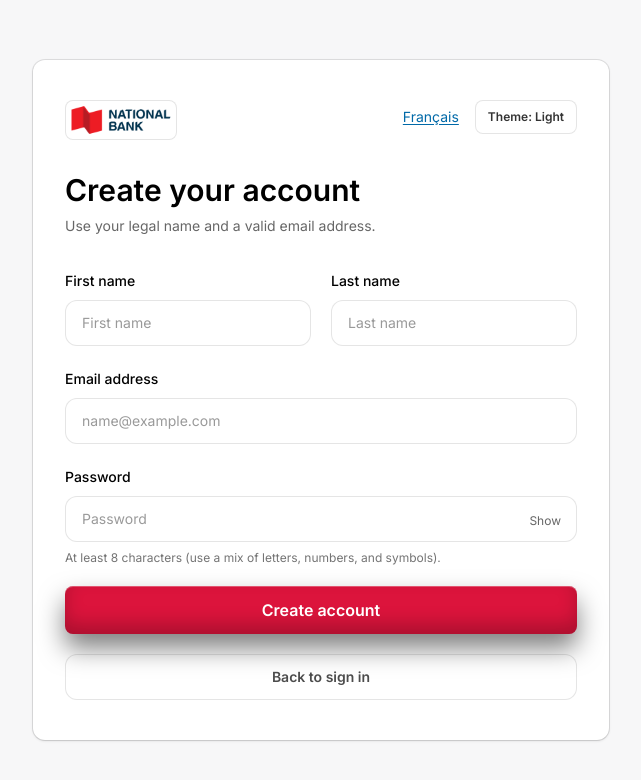
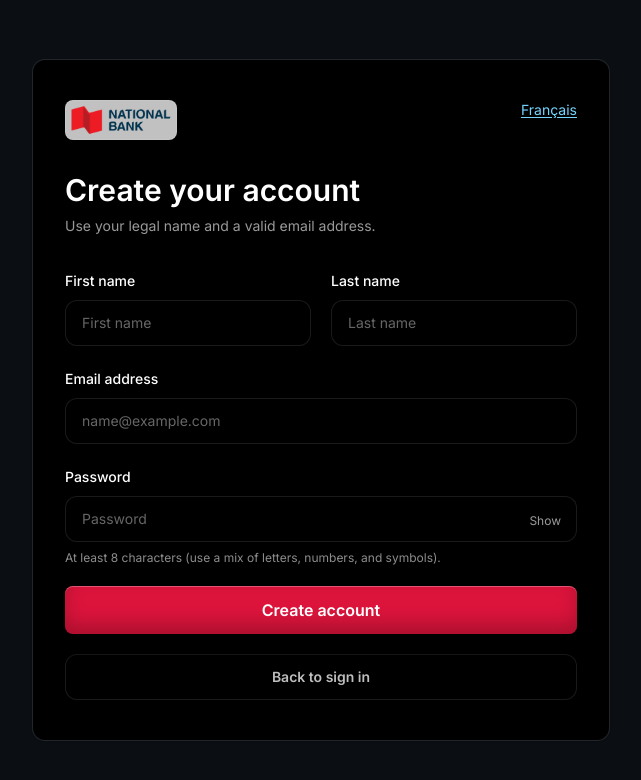
Before and after one commit to Aram-az/MarketPulse, a React app in the folder frontend/: page /account/create in a window 1280 px wide. Shown: the top 780 px of the page, without its empty margins (319-960 px from the left). Built offline with nearby package versions, Linux system fonts and the light colour scheme; the HTML template or start-up script is replaced by a standard one.

Commit message:
making the background for login only black to fit theme

```diff
--- a/frontend/src/pages/Login.tsx
+++ b/frontend/src/pages/Login.tsx
@@ -1,4 +1,4 @@
-import { useMemo, useRef, useState } from "react";
+import { useEffect, useMemo, useRef, useState } from "react";
 import { useNavigate } from "react-router-dom";
 import { useTheme } from "../theme/ThemeContext";
 
@@ -6,7 +6,11 @@ type Lang = "en" | "fr";
 
 export default function LoginPage() {
   const navigate = useNavigate();
-  const { theme, toggleTheme } = useTheme(); // app-wide theme
+  const { setTheme } = useTheme();
+
+  useEffect(() => {
+    setTheme("dark");
+  }, [setTheme]);
 
   const [lang, setLang] = useState<Lang>("en");
 
@@ -20,23 +24,21 @@ export default function LoginPage() {
   const t = useMemo(() => {
     const en = {
       languageToggle: "Français",
-      greeting: "Good morning",
-      emailLabel: "Email ID",
-      emailPlaceholder: "Enter your email ID",
+      greeting: "Sign in",
+      subtitle: "Use the email and password you created for your account.",
+      emailLabel: "Email address",
+      emailPlaceholder: "name@example.com",
       passwordLabel: "Password",
       passwordPlaceholder: "Enter your password",
       show: "Show",
       hide: "Hide",
       forgot: "Forgotten password?",
-      remember: "Remember my email ID",
+      remember: "Remember my email address",
       signIn: "Sign in",
       firstTime: "First time signing in?",
       firstTimeBody:
         "Create your account to access all our online services with a single password.",
       createAccount: "Create your account",
-      theme: "Theme",
-      light: "Light",
-      dark: "Dark",
       emailRequired: "Please enter your email address.",
       emailInvalid: "Please enter a valid email address.",
       passwordRequired: "Please enter your password.",
@@ -44,23 +46,21 @@ export default function LoginPage() {
 
     const fr = {
       languageToggle: "English",
-      greeting: "Bonjour",
-      emailLabel: "ID courriel",
-      emailPlaceholder: "Entrez votre ID courriel",
+      greeting: "Ouvrir une session",
+      subtitle: "Utilisez l’adresse courriel et le mot de passe de votre compte.",
+      emailLabel: "Adresse courriel",
+      emailPlaceholder: "nom@exemple.com",
       passwordLabel: "Mot de passe",
       passwordPlaceholder: "Entrez votre mot de passe",
       show: "Afficher",
       hide: "Masquer",
       forgot: "Mot de passe oublié?",
-      remember: "Se souvenir de mon ID courriel",
+      remember: "Se souvenir de mon adresse courriel",
       signIn: "Ouvrir une session",
       firstTime: "Première connexion?",
       firstTimeBody:
         "Créez votre compte pour accéder à tous nos services en ligne avec un seul mot de passe.",
       createAccount: "Créer votre compte",
-      theme: "Thème",
-      light: "Clair",
-      dark: "Sombre",
       emailRequired: "Veuillez entrer votre adresse courriel.",
       emailInvalid: "Veuillez entrer une adresse courriel valide.",
       passwordRequired: "Veuillez entrer votre mot de passe.",
@@ -70,9 +70,9 @@ export default function LoginPage() {
   }, [lang]);
 
   const inputClass =
-    "mt-2 w-full rounded-xl border border-black/10 bg-white px-4 py-3 text-sm text-black outline-none ring-0 " +
-    "placeholder:text-black/40 focus:border-[#DC143C]/50 focus:shadow-[0_0_0_3px_rgba(220,20,60,0.12)] " +
-    "dark:border-white/10 dark:bg-white/5 dark:text-white dark:placeholder:text-white/40 " +
+    "mt-2 w-full rounded-xl border border-black/10 bg-black px-4 py-3 text-sm text-white outline-none ring-0 " +
+    "placeholder:text-white/40 focus:border-[#DC143C]/50 focus:shadow-[0_0_0_3px_rgba(220,20,60,0.12)] " +
+    "dark:border-white/10 dark:bg-black dark:text-white dark:placeholder:text-white/40 " +
     "dark:focus:shadow-[0_0_0_3px_rgba(255,45,166,0.18)]";
 
   function clearValidity(el: HTMLInputElement | null) {
@@ -111,24 +111,9 @@ export default function LoginPage() {
   }
 
   return (
-    <section
-      className="min-h-screen bg-[#f7f7f8] text-black dark:bg-[#0b0f14] dark:text-white"
-      lang={lang}
-    >
-      <div className="mx-auto flex min-h-screen max-w-[1400px] flex-col lg:flex-row">
-        {/* Left image */}
-        <div className="relative hidden flex-1 lg:block">
-          <img
-            src="https://cdn6.dissolve.com/p/D430_47_298/D430_47_298_1200.jpg"
-            alt=""
-            className="absolute inset-0 h-full w-full object-cover"
-          />
-          <div className="absolute inset-0 bg-white/10 dark:bg-black/30" />
-        </div>
-
-        {/* Right form panel */}
-        <div className="flex w-full items-start justify-start bg-white px-8 py-10 dark:bg-white/5 lg:w-[520px] lg:px-10">
-          <div className="w-full max-w-md">
+    <section className="min-h-screen bg-[#0b0f14] text-white" lang={lang}>
+      <div className="mx-auto flex min-h-screen max-w-[1400px] items-center justify-center px-6 py-12">
+        <div className="w-full max-w-xl rounded-xl bg-black px-8 py-10 shadow-sm ring-1 ring-black/10 dark:ring-white/10">
           {/* Header */}
           <div className="flex items-start justify-between gap-6">
             <div className="flex items-center gap-3">
@@ -142,29 +127,18 @@ export default function LoginPage() {
               </div>
             </div>
 
-              <div className="flex items-center gap-4">
             <button
               type="button"
               onClick={() => setLang((v) => (v === "en" ? "fr" : "en"))}
-                  className="cursor-pointer text-sm text-sky-700 underline underline-offset-2 hover:text-sky-800 dark:text-sky-300 dark:hover:text-sky-200"
+              className="cursor-pointer text-sm text-sky-300 underline underline-offset-2 hover:text-sky-200"
             >
               {t.languageToggle}
             </button>
-
-                <button
-                  type="button"
-                  onClick={toggleTheme}
-                  className="rounded-lg border border-black/10 bg-white px-3 py-2 text-xs font-semibold text-black/80 hover:bg-black/5 dark:border-white/10 dark:bg-white/5 dark:text-white/80 dark:hover:bg-white/10"
-                  title="Toggle theme"
-                >
-                  {t.theme}: {theme === "dark" ? t.dark : t.light}
-                </button>
-              </div>
           </div>
 
-            <h1 className="mt-10 text-3xl font-semibold">{t.greeting}</h1>
+          <h1 className="mt-8 text-3xl font-semibold">{t.greeting}</h1>
+          <p className="mt-2 text-sm text-white/60">{t.subtitle}</p>
 
-            {/* Form */}
           <form
             className="mt-8 space-y-5"
             noValidate
@@ -206,9 +180,7 @@ export default function LoginPage() {
                   onChange={(e) => setPassword(e.target.value)}
                   onInput={() => clearValidity(passwordRef.current)}
                   placeholder={t.passwordPlaceholder}
-                    className={
-                      inputClass.replace("mt-2 ", "").replace("pr-12", "") + " pr-12"
-                    }
+                  className={inputClass.replace("mt-2 ", "") + " pr-12"}
                   autoComplete="current-password"
                   required
                 />
@@ -217,49 +189,47 @@ export default function LoginPage() {
                   type="button"
                   aria-pressed={showPw}
                   onClick={() => setShowPw((v) => !v)}
-                    className="absolute right-2 top-1/2 -translate-y-1/2 rounded-lg p-2 text-black/60 hover:bg-black/5 dark:text-white/60 dark:hover:bg-white/10"
+                  className="absolute right-2 top-1/2 -translate-y-1/2 rounded-lg p-2 text-white/60 hover:bg-white/10"
                   title={showPw ? t.hide : t.show}
                 >
                   <span className="text-xs">{showPw ? t.hide : t.show}</span>
                 </button>
               </div>
 
+              <div className="mt-2 flex items-center justify-between gap-3">
                 <button
                   type="button"
-                  className="mt-2 text-sm text-sky-700 underline underline-offset-2 dark:text-sky-300"
+                  className="text-sm text-sky-300 underline underline-offset-2 hover:text-sky-200"
                 >
                   {t.forgot}
                 </button>
-              </div>
 
-              <label className="flex items-center gap-3 text-sm text-black/80 dark:text-white/80">
+                <label className="flex items-center gap-3 text-sm text-white/80">
                   <input
                     type="checkbox"
-                  className="h-4 w-4 rounded border-black/20 bg-white dark:border-white/20 dark:bg-white/10"
+                    className="h-4 w-4 rounded border-white/20 bg-white/10"
                   />
                   {t.remember}
                 </label>
+              </div>
+            </div>
 
             <button type="submit" className="btn-futuristic-red w-full py-3">
               {t.signIn}
             </button>
-            </form>
 
-            {/* Bottom promo band */}
-            <div className="mt-10 rounded-2xl bg-sky-50 p-6 dark:bg-white/5">
+            <div className="mt-6 rounded-2xl border border-white/10 bg-white/5 p-6">
               <div className="text-sm font-semibold">{t.firstTime}</div>
-              <div className="mt-2 text-sm text-black/70 dark:text-white/70">
-                {t.firstTimeBody}
-              </div>
+              <div className="mt-2 text-sm text-white/70">{t.firstTimeBody}</div>
               <button
                 type="button"
-                className="mt-4 w-full rounded-full border border-sky-600/30 bg-white px-4 py-3 text-sm font-semibold text-sky-700 hover:bg-sky-50 dark:border-white/10 dark:bg-white/5 dark:text-sky-300 dark:hover:bg-white/10"
+                className="mt-4 w-full rounded-full border border-white/10 bg-black px-4 py-3 text-sm font-semibold text-sky-300 hover:bg-white/10"
                 onClick={() => navigate("/account/create")}
               >
                 {t.createAccount}
               </button>
             </div>
-          </div>
+          </form>
         </div>
       </div>
     </section>
--- a/frontend/src/pages/accountCreate.tsx
+++ b/frontend/src/pages/accountCreate.tsx
@@ -1,4 +1,4 @@
-import { useMemo, useState } from "react";
+import { useEffect, useMemo, useState } from "react";
 import { useNavigate } from "react-router-dom";
 import { useTheme } from "../theme/ThemeContext";
 
@@ -6,7 +6,12 @@ type Lang = "en" | "fr";
 
 export default function AccountCreate() {
   const navigate = useNavigate();
-  const { theme, toggleTheme } = useTheme(); // app-wide theme
+  const { setTheme } = useTheme(); // keep context, but no toggle button
+
+  // Force dark mode for this page (and it will persist via ThemeContext localStorage)
+  useEffect(() => {
+    setTheme("dark");
+  }, [setTheme]);
 
   const [lang, setLang] = useState<Lang>("en");
 
@@ -29,11 +34,7 @@ export default function AccountCreate() {
       hide: "Hide",
       create: "Create account",
       backToLogin: "Back to sign in",
-      helperPw:
-        "At least 8 characters (use a mix of letters, numbers, and symbols).",
-      theme: "Theme",
-      light: "Light",
-      dark: "Dark",
+      helperPw: "At least 8 characters (use a mix of letters, numbers, and symbols).",
     };
 
     const fr = {
@@ -48,33 +49,25 @@ export default function AccountCreate() {
       hide: "Masquer",
       create: "Créer le compte",
       backToLogin: "Retour à la connexion",
-      helperPw:
-        "Au moins 8 caractères (mélangez lettres, chiffres et symboles).",
-      theme: "Thème",
-      light: "Clair",
-      dark: "Sombre",
+      helperPw: "Au moins 8 caractères (mélangez lettres, chiffres et symboles).",
     };
 
     return lang === "en" ? en : fr;
   }, [lang]);
 
   const inputClass =
-    "mt-2 w-full rounded-xl border border-black/10 bg-white px-4 py-3 text-sm text-black outline-none " +
-    "placeholder:text-black/40 focus:border-[#DC143C]/50 focus:shadow-[0_0_0_3px_rgba(220,20,60,0.12)] " +
-    "dark:border-white/10 dark:bg-white/5 dark:text-white dark:placeholder:text-white/40 " +
+    "mt-2 w-full rounded-xl border border-black/10 bg-black px-4 py-3 text-sm text-white outline-none " +
+    "placeholder:text-white/40 focus:border-[#DC143C]/50 focus:shadow-[0_0_0_3px_rgba(220,20,60,0.12)] " +
+    "dark:border-white/10 dark:bg-black dark:text-white dark:placeholder:text-white/40 " +
     "dark:focus:shadow-[0_0_0_3px_rgba(255,45,166,0.18)]";
 
   return (
-    <section
-      className="min-h-screen bg-[#f7f7f8] text-black dark:bg-[#0b0f14] dark:text-white"
-      lang={lang}
-    >
+    <section className="min-h-screen bg-[#0b0f14] text-white" lang={lang}>
       <div className="mx-auto flex min-h-screen max-w-[1400px] items-center justify-center px-6 py-12">
-        <div className="w-full max-w-xl rounded-xl bg-white px-8 py-10 shadow-sm ring-1 ring-black/10 dark:bg-white/5 dark:ring-white/10">
+        <div className="w-full max-w-xl rounded-xl bg-black px-8 py-10 shadow-sm ring-1 ring-black/10 dark:ring-white/10">
           {/* Header */}
           <div className="flex items-start justify-between gap-6">
             <div className="flex items-center gap-3">
-              {/* Logo pill (single box) */}
               <div className="h-10 w-28 overflow-hidden rounded-lg border border-black/10 bg-white dark:border-white/10 dark:bg-[#c1c1c1]">
                 <img
                   src="/nb-logo.png"
@@ -84,32 +77,18 @@ export default function AccountCreate() {
               </div>
             </div>
 
-            <div className="flex items-center gap-4">
             <button
               type="button"
               onClick={() => setLang((v) => (v === "en" ? "fr" : "en"))}
-                className="cursor-pointer text-sm text-sky-700 underline underline-offset-2 hover:text-sky-800 dark:text-sky-300 dark:hover:text-sky-200"
+              className="cursor-pointer text-sm text-sky-300 underline underline-offset-2 hover:text-sky-200"
             >
               {t.languageToggle}
             </button>
-
-              <button
-                type="button"
-                onClick={toggleTheme}
-                className="rounded-lg border border-black/10 bg-white px-3 py-2 text-xs font-semibold text-black/80 hover:bg-black/5 dark:border-white/10 dark:bg-white/5 dark:text-white/80 dark:hover:bg-white/10"
-                title="Toggle theme"
-              >
-                {t.theme}: {theme === "dark" ? t.dark : t.light}
-              </button>
-            </div>
           </div>
 
           <h1 className="mt-8 text-3xl font-semibold">{t.title}</h1>
-          <p className="mt-2 text-sm text-black/60 dark:text-white/60">
-            {t.subtitle}
-          </p>
+          <p className="mt-2 text-sm text-white/60">{t.subtitle}</p>
 
-          {/* Form */}
           <form
             className="mt-8 space-y-5"
             onSubmit={(e) => {
@@ -193,25 +172,21 @@ export default function AccountCreate() {
                   required
                   minLength={8}
                   maxLength={128}
-                  className={
-                    inputClass.replace("mt-2 ", "").replace("pr-16", "") + " pr-16"
-                  }
+                  className={inputClass.replace("mt-2 ", "") + " pr-16"}
                 />
 
                 <button
                   type="button"
                   aria-pressed={showPw}
                   onClick={() => setShowPw((v) => !v)}
-                  className="absolute right-2 top-1/2 -translate-y-1/2 rounded-lg p-2 text-black/60 hover:bg-black/5 dark:text-white/60 dark:hover:bg-white/10"
+                  className="absolute right-2 top-1/2 -translate-y-1/2 rounded-lg p-2 text-white/60 hover:bg-white/10"
                   title={showPw ? t.hide : t.show}
                 >
                   <span className="text-xs">{showPw ? t.hide : t.show}</span>
                 </button>
               </div>
 
-              <div className="mt-2 text-xs text-black/55 dark:text-white/55">
-                {t.helperPw}
-              </div>
+              <div className="mt-2 text-xs text-white/55">{t.helperPw}</div>
             </div>
 
             <button type="submit" className="btn-futuristic-red w-full py-3">
@@ -221,7 +196,7 @@ export default function AccountCreate() {
             <button
               type="button"
               onClick={() => navigate("/login")}
-              className="w-full rounded-xl border border-black/10 bg-white px-4 py-3 text-sm font-semibold text-black/70 hover:bg-black/5 dark:border-white/10 dark:bg-white/5 dark:text-white/75 dark:hover:bg-white/10"
+              className="w-full rounded-xl border border-white/10 bg-black px-4 py-3 text-sm font-semibold text-white/75 hover:bg-white/10"
             >
               {t.backToLogin}
             </button>
```
Lines whose indentation alone changed are shown as unchanged.
